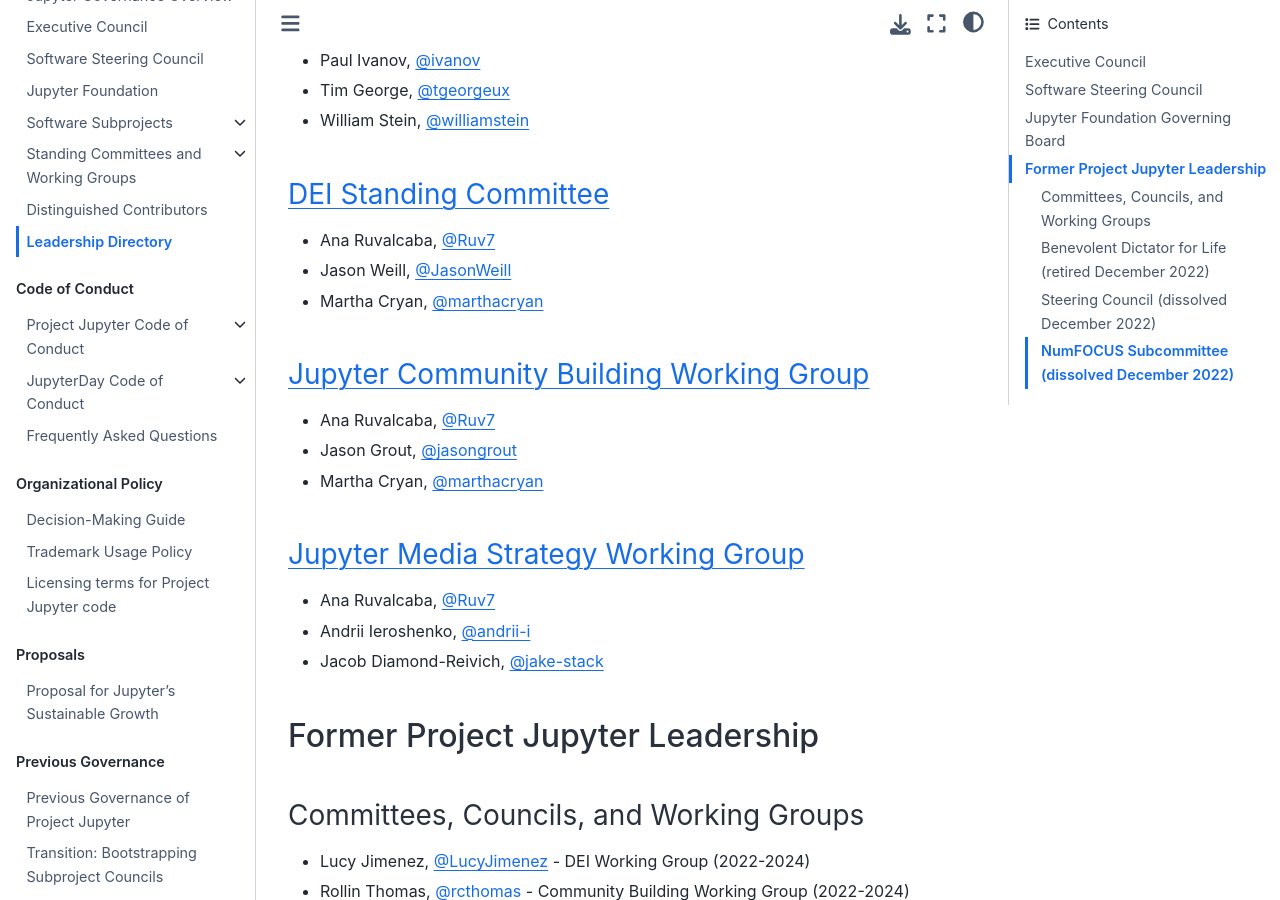
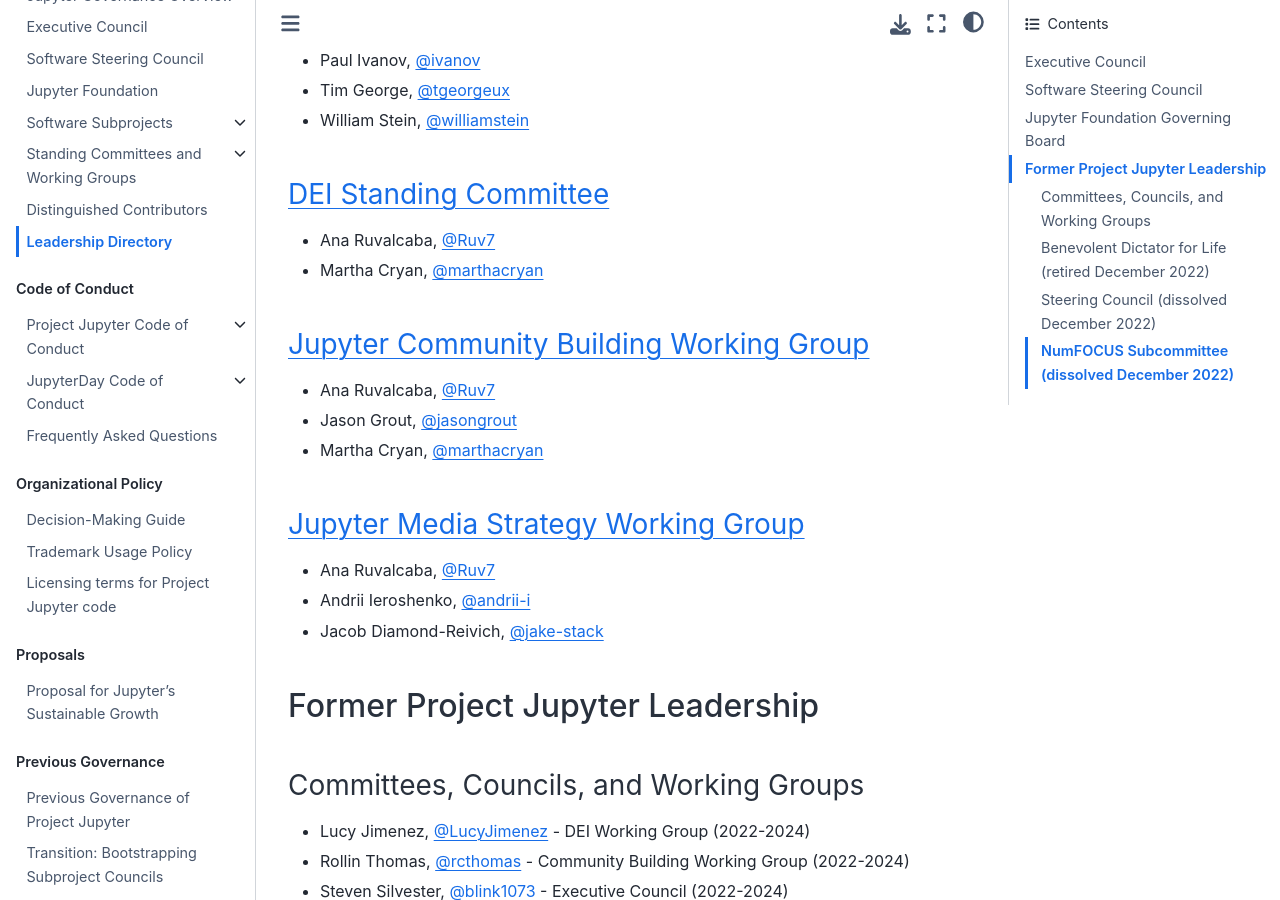
Before and after one commit to jupyter/governance, a Jupyter Book: the page built from people.md, in a window 1280 px wide and 900 px high, scrolled down 1675 px. Built offline with Jupyter Book 1.0.4 settings and Sphinx 7.4.7 and the Sphinx Book theme 1.1.4, drawn with Linux system fonts in a browser that asks for light colours; pages that are not in the unit, such as notebooks, are missing from menus.

Commit message:
Remove Jason Weill from DEI Standing Committee

```diff
--- a/people.md
+++ b/people.md
@@ -52,7 +52,6 @@
 ### [DEI Standing Committee](charters/DeiCharter.md)
 
 - Ana Ruvalcaba, [@Ruv7](https://github.com/Ruv7)
-- Jason Weill, [@JasonWeill](https://github.com/JasonWeill)
 - Martha Cryan, [@marthacryan](https://github.com/marthacryan)
 
 ### [Jupyter Community Building Working Group](communitybuildingworkinggroup.md)
```
